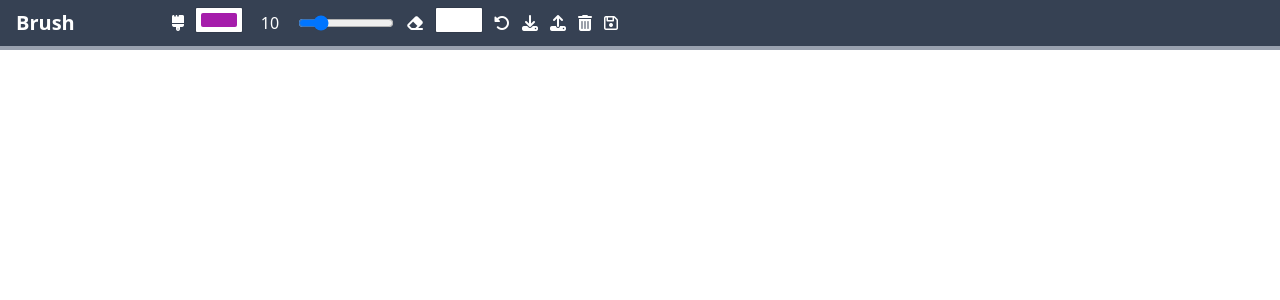
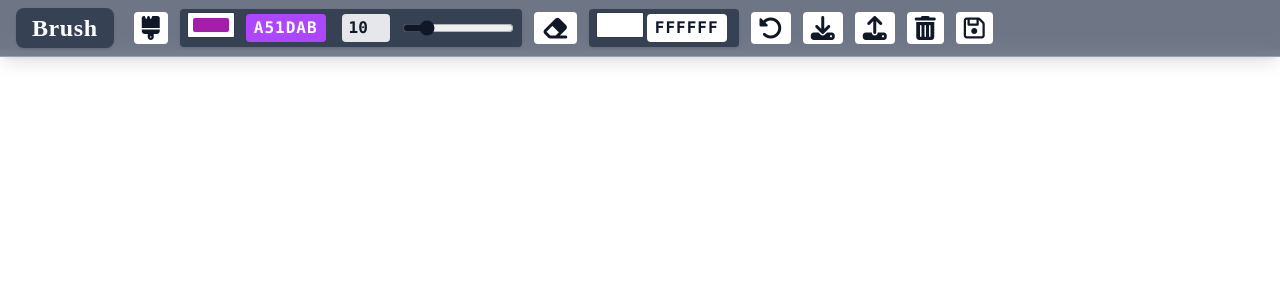
Before and after one commit to dandee77/AI-Paint-Calculator, a React (Vite) app: page / in a window 1280 px wide. Shown: the top 300 px of the page. Built offline with nearby package versions, Linux system fonts and the light colour scheme.

Commit message:
style top bar

```diff
--- a/src/components/TopBar.jsx
+++ b/src/components/TopBar.jsx
@@ -39,35 +39,57 @@ export default function TopBar({
   }, []);
 
   return (
-    <div className="fixed top-0 w-full bg-gray-700 text-white flex items-center px-4 py-2 gap-3 z-20">
-      <span className="text-xl font-semibold w-36">{tool}</span>
+    <div className="fixed top-0 w-full flex items-center px-4 py-2 gap-3 z-20 bg-gray-500/90 backdrop-blur shadow-lg border-b border-gray-400">
+      <span className="text-2xl font-bold font-[Oswald] tracking-wide text-white bg-gray-700 rounded-lg px-4 py-1 mr-2 shadow">
+        {tool}
+      </span>
 
       <button
         onClick={() => setTool("Brush")}
-        className="fas fa-brush text-white hover:text-yellow-300"
+        className="fas fa-brush text-2xl text-gray-900 bg-white rounded px-2 py-1 hover:bg-purple-200 hover:text-purple-700 transition"
         title="Brush"
       />
 
-      <div className="flex items-center gap-2" ref={brushRef}>
+      <div
+        className="flex items-center gap-2 bg-gray-700 rounded px-2 py-1 shadow"
+        ref={brushRef}
+      >
         <ColorPickerPopover color={brushColor} onChange={setBrushColor} />
-        <span className="w-10 text-center">{brushSize}</span>
+        <input
+          type="text"
+          value={brushColor.replace("#", "").toUpperCase()}
+          readOnly
+          className="w-20 text-center font-mono font-bold rounded bg-purple-500 text-white border-none outline-none px-1 py-0.5 mx-1 cursor-default select-all"
+          style={{ letterSpacing: "1px" }}
+        />
+        <input
+          type="number"
+          min="1"
+          max="50"
+          value={brushSize}
+          onChange={(e) => setBrushSize(+e.target.value)}
+          className="w-12 text-center font-mono font-bold rounded bg-gray-200 text-gray-900 border-none outline-none px-1 py-0.5 mx-1"
+        />
         <input
           type="range"
           min="1"
           max="50"
           value={brushSize}
           onChange={(e) => setBrushSize(+e.target.value)}
-          className="w-24"
+          className="w-28 accent-gray-900"
         />
       </div>
 
       <button
         onClick={() => setTool("Eraser")}
-        className="fas fa-eraser text-white hover:text-yellow-300"
+        className="fas fa-eraser text-2xl text-gray-900 bg-white rounded px-2 py-1 hover:bg-purple-200 hover:text-purple-700 transition"
         title="Eraser"
       />
 
-      <div className="flex items-center" ref={bucketRef}>
+      <div
+        className="flex items-center bg-gray-700 rounded px-2 py-1 shadow"
+        ref={bucketRef}
+      >
         <ColorPickerPopover
           color={bucketColor}
           onChange={(color) => {
@@ -75,31 +97,38 @@ export default function TopBar({
             setTool("Bucket Fill");
           }}
         />
+        <input
+          type="text"
+          value={bucketColor.replace("#", "").toUpperCase()}
+          readOnly
+          className="w-20 text-center font-mono font-bold rounded bg-white text-gray-900 border-none outline-none px-1 py-0.5 mx-1 cursor-default select-all"
+          style={{ letterSpacing: "1px" }}
+        />
       </div>
 
       <button
         onClick={onClearCanvas}
-        className="fas fa-undo-alt"
+        className="fas fa-undo-alt text-2xl text-gray-900 bg-white rounded px-2 py-1 hover:bg-yellow-200 hover:text-yellow-700 transition"
         title="Clear"
       />
       <button
         onClick={onSave}
-        className="fas fa-download"
+        className="fas fa-download text-2xl text-gray-900 bg-white rounded px-2 py-1 hover:bg-green-200 hover:text-green-700 transition"
         title="Save to LocalStorage"
       />
       <button
         onClick={onLoad}
-        className="fas fa-upload"
+        className="fas fa-upload text-2xl text-gray-900 bg-white rounded px-2 py-1 hover:bg-blue-200 hover:text-blue-700 transition"
         title="Load from LocalStorage"
       />
       <button
         onClick={onClearStorage}
-        className="fas fa-trash-alt"
+        className="fas fa-trash-alt text-2xl text-gray-900 bg-white rounded px-2 py-1 hover:bg-red-200 hover:text-red-700 transition"
         title="Clear Storage"
       />
       <button
         onClick={onDownload}
-        className="far fa-save"
+        className="far fa-save text-2xl text-gray-900 bg-white rounded px-2 py-1 hover:bg-purple-200 hover:text-purple-700 transition"
         title="Download Image"
       />
     </div>
```
